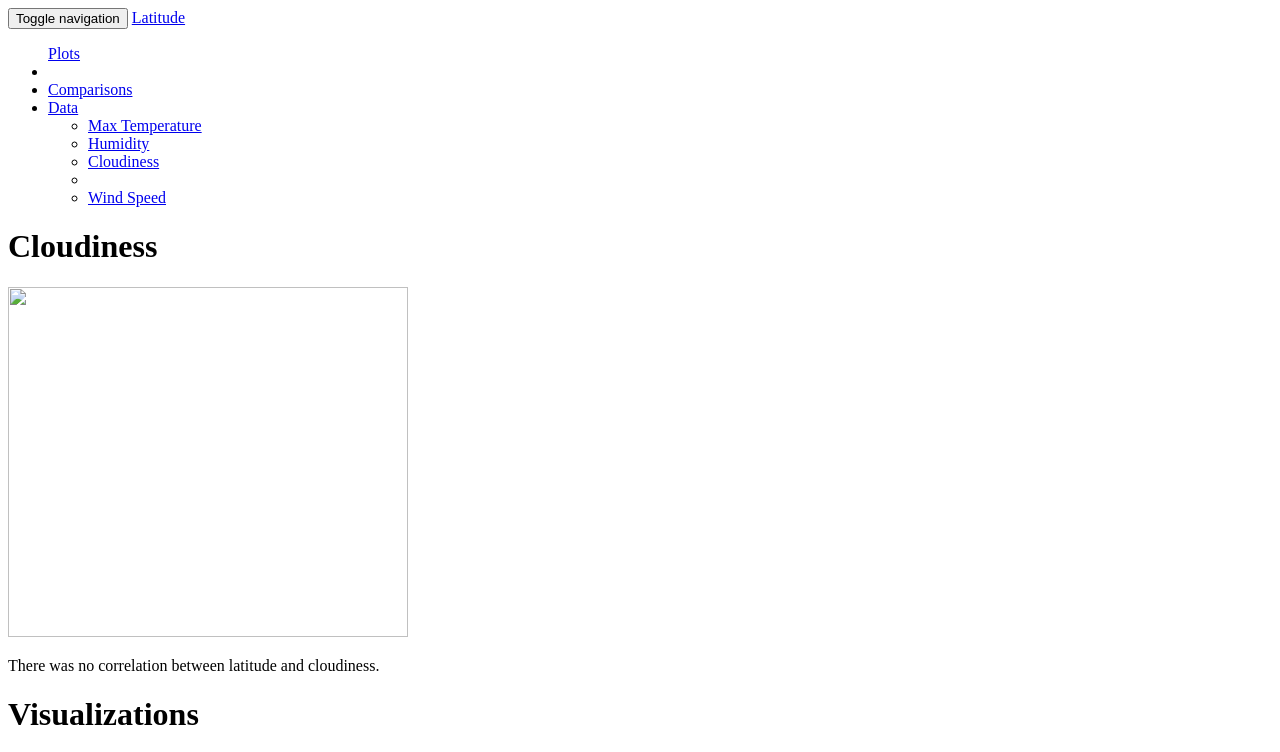
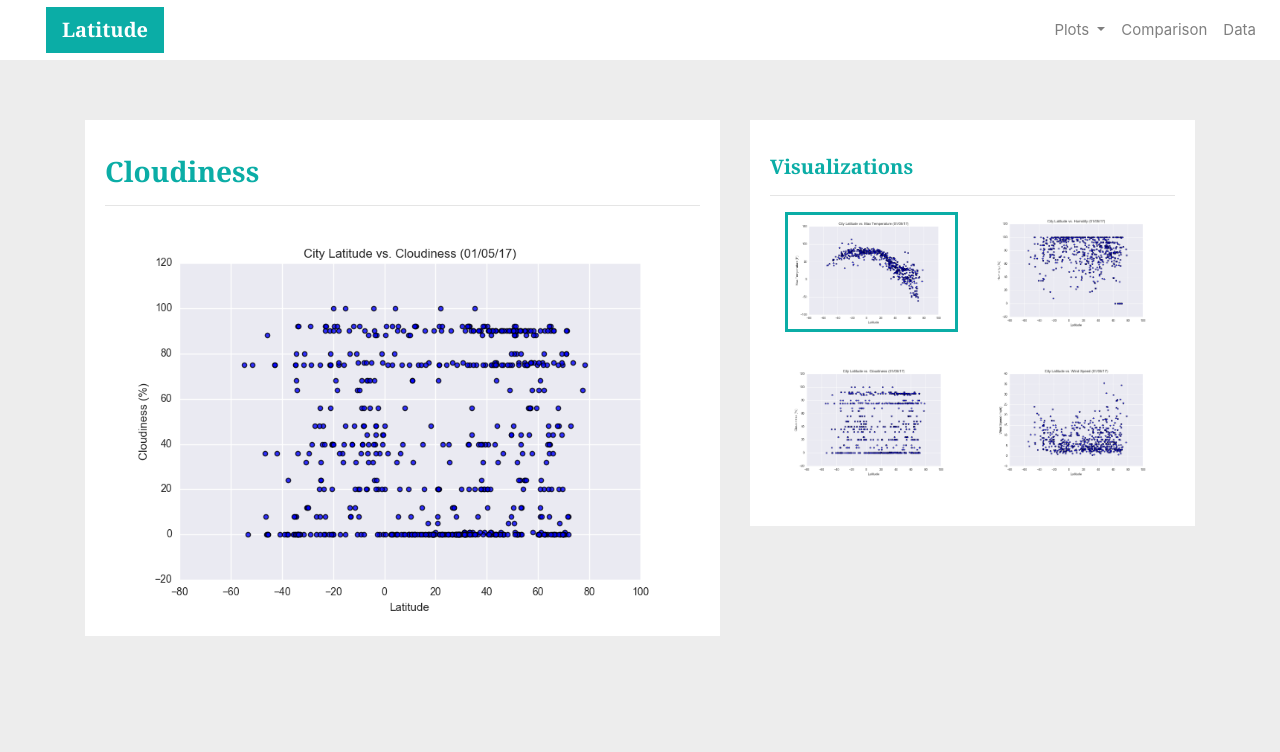
Before and after one commit to browsdower/Web-Design-Challenge, a plain HTML site: page cloudiness.html in a window 1280 px wide. Shown: the top 752 px of the page. Drawn offline with nearby package versions, Linux system fonts and the light colour scheme.

Commit message:
html updates

```diff
--- a/cloudiness.html
+++ b/cloudiness.html
@@ -1,92 +1,121 @@
 <!DOCTYPE html>
 <html lang="en-us">
 
-<head>
+    <html>
+        <head>
+        <meta charset="utf-8">
+        <title>Bootstrap Visualization Dashboard</title>
+        <!-- <meta name="viewport" content="width=device-width, initial-scale=1"> -->
 
-  <meta charset="UTF-8">
-  <title>Latitude vs. Cloudiness</title>
+        <!-- Bootstrap CSS -->
+        <link rel="stylesheet" href="https://maxcdn.bootstrapcdn.com/bootstrap/4.0.0/css/bootstrap.min.css" integrity="sha384-Gn5384xqQ1aoWXA+058RXPxPg6fy4IWvTNh0E263XmFcJlSAwiGgFAW/dAiS6JXm" crossorigin="anonymous">
 
-  <!-- <link rel="stylesheet" href="https://maxcdn.bootstrapcdn.com/bootstrap/3.3.6/css/bootstrap.min.css">
-  <link rel="stylesheet" href="style.css"> -->
-</head>
+        <!--CSS Link-->
+        <link rel="stylesheet" type="text/css" href="style.css">
 
-<body>
-        <nav class="navbar navbar-default">
-                <div class="container-fluid">
+      </head>
 
-                  <div class="navbar-header">
-                    <button type="button" class="navbar-toggle collapsed" data-toggle="collapse" data-target="#bs-example-navbar-collapse-1" aria-expanded="false">
-                      <span class="sr-only">Toggle navigation</span>
-                      <span class="icon-bar"></span>
-                      <span class="icon-bar"></span>
-                      <span class="icon-bar"></span>
-                    </button>
-                    <a class="navbar-brand" href="Landing.html">Latitude</a>
+      <body>
+        <!-- Navigation Section -->
+        <div class="navigation">
+          <nav class="navbar navbar-expand-lg navbar-light">
+            <a class="navbar-brand" style="background-color: #0BADA6;" href="index.html">Latitude</a>
+            <button class="navbar-toggler  border border-white" type="button" data-toggle="collapse" data-target="#navbarNavDropdown" aria-controls="navbarNavDropdown" aria-expanded="false" aria-label="Toggle navigation">
+              <span class="navbar-toggler-icon"></span>
+            </button>
+            <div class="collapse navbar-collapse" id="navbarNavDropdown">
+              <ul class="navbar-nav ml-auto">
+                <li class="nav-item dropdown">
+                  <a class="nav-link dropdown-toggle" href="#" id="navbarDropdownMenuLink" data-toggle="dropdown" aria-haspopup="true" aria-expanded="false">
+                    Plots
+                  </a>
+                  <div class="dropdown-menu" aria-labelledby="navbarDropdownMenuLink">
+                    <a class="dropdown-item active" href="cloudiness.html">Cloudiness</a>
+                    <a class="dropdown-item" href="humidity.html">Humidity</a>
+                    <a class="dropdown-item" href="wind.html">Wind Speed</a>
+                    <a class="dropdown-item" href="temp.html">Max Temperature</a>
+                  </div>
+                </li>
+                <li class="nav-item">
+                  <a class="nav-link" href="comparisons.html">Comparison</a>
+                </li>
+                <li class="nav-item">
+                  <a class="nav-link" href="data.html">Data</a>
+                </li>
+
+              </ul>
+            </div>
+          </nav>
+        </div>
+        <!-- Content Section -->
+        <div class="container">
+          <div class="row">
+            <div class="col-lg-7 col-md-12">
+              <!-- Left box  -->
+              <div class="box" style="padding-bottom: 5px;">
+                <h3 class="title">Cloudiness</h3>
+                <hr>
+                <img src="Resources/assets/images/Fig3.png" alt="CloudinessGraph">
+
+                <!-- <p>As expected, the weather becomes significantly warmer as one approaches the equator (0 Deg. Latitude).
+                  More interestingly, however, is the fact that the southern hemisphere tends to be warmer this time of the
+                  year than the northern hemisphere. This may be due to the tilt of the earth at the time of the year this
+                  data was gathered.</p> -->
+
+              </div>
+            </div>
+            <div class="col-lg-5 col-md-12">
+              <!-- Right Box -->
+              <div class="box">
+                <h5 class="title">Visualizations</h5>
+                <hr>
+
+
+                <div class="container">
+                  <div class="row" style="padding-bottom: 30px;">
+                    <div class="col-6">
+                      <a href="temp.html">
+                        <img class="panel active" src="Resources/assets/images/Fig1.png" alt="Max Temperature Image">
+                      </a>
+                    </div>
+                    <div class="col-6">
+                      <a href="humidity.html">
+                        <img class="panel" src="Resources/assets/images/Fig2.png" alt="Humidity Graph">
+                      </a>
+                    </div>
                   </div>
 
+                  <div class="row" style="padding-bottom: 30px;">
+                    <div class="col-6">
+                      <a href="cloudiness.html">
+                        <img class="panel" src="Resources/assets/images/Fig3.png" alt="Cloudiness Graph">
+                      </a>
+                    </div>
+                    <div class="col-6">
+                      <a href="wind.html">
+                        <img class="panel" src="Resources/assets/images/Fig4.png" alt="Wind Speed Graph">
+                      </a>
+                    </div>
 
-                  <div class="collapse navbar-collapse" id="bs-example-navbar-collapse-1">
 
-                    <ul class="nav navbar-nav navbar-right">
-                        <a href="#" class="dropdown-toggle" data-toggle="dropdown" role="button" aria-haspopup="true" aria-expanded="false">Plots <span class="caret"></span></a>
-                        <li class="dropdown"></li>
-                        <li><a href="Comparisons.html">Comparisons</a></li>
-                      <li><a href="Data.html">Data</a></li>
-                        <ul class="dropdown-menu">
-                          <li><a href="Max Temp.html">Max Temperature</a></li>
-                          <li><a href="Humidity.html">Humidity</a></li>
-                          <li><a href="Cloudiness.html">Cloudiness</a></li>
-                          <li role="separator" class="divider"></li>
-                          <li><a href="Wind Speed.html">Wind Speed</a></li>
-                        </ul>
-                      </li>
-                    </ul>
                   </div>
                 </div>
-              </nav>
 
-              <div class="container">
-                  <div class="row">
-                   <div class="col-md-1"></div>
-                     <div class="col-md-6">
-                    <h1>Cloudiness</h1>
-                      <img src="Cloudiness.png" width="400" height="350">
-                      <p>There was no correlation between latitude and cloudiness.</p>
-                   </div>
-                     <div class="col-md-4 sidebar">
-                      <div class="row">
-                        <div class="col-md-12">
-                          <h1>Visualizations</h1>
-                        </div>
-                      </div>
-                     <div class="row">
 
-                        <div class="col-md-3">
-                             <a href="Max Temp.html">Max Temperature<img src="Max Temp.png" width="200px" height="150px"></a>
-                        </div>
-                        <div class="col-md-3"></div>
+              </div>
+            </div>
+          </div>
+        </div>
+        <!-- Footer Section -->
+        <!-- <footer>
+          <div class="footer">Copyright © Gabriela Cantu 2018</div>
+        </footer>
 
-                        <div class="col-md-3">
-                             <a href="Humidity.html">Humidity<img src="Humidity.png" width="200px" height="150px"></a>
-                        </div>
-                        <div class="col-md-3"></div>
-                     </div>
-                     <div class ="row">
+        Bootstrap JS -->
+        <!-- <script src="https://code.jquery.com/jquery-3.2.1.slim.min.js" integrity="sha384-KJ3o2DKtIkvYIK3UENzmM7KCkRr/rE9/Qpg6aAZGJwFDMVNA/GpGFF93hXpG5KkN" crossorigin="anonymous"></script>
+        <script src="https://cdnjs.cloudflare.com/ajax/libs/popper.js/1.12.9/umd/popper.min.js" integrity="sha384-ApNbgh9B+Y1QKtv3Rn7W3mgPxhU9K/ScQsAP7hUibX39j7fakFPskvXusvfa0b4Q" crossorigin="anonymous"></script>
+        <script src="https://maxcdn.bootstrapcdn.com/bootstrap/4.0.0/js/bootstrap.min.js" integrity="sha384-JZR6Spejh4U02d8jOt6vLEHfe/JQGiRRSQQxSfFWpi1MquVdAyjUar5+76PVCmYl" crossorigin="anonymous"></script> -->
 
-                        <div class="col-md-3">
-                          <a href="Cloudiness.html">Cloudiness<img src="Cloudiness.png" width="200px" height="150px"></a>
-                        </div>
-                        <div class="col-md-3"></div>
 
-                        <div class="col-md-3">
-                          <a href="Wind Speed.html">Wind Speed<img src="Wind Speed.png" width="200px" height="150px"></a>
-                        </div>
-                        <div class="col-md-3"></div>
-                      </div>
-                   </div>
-                  <div class="col-md-1"></div>
-                </div>
-              </div>
-              </body>
 
-</html>
+      </body></html>
```
Also changed, not shown: humidity.html (+118 -0 lines), temp.html (+2 -1 lines), wind.html (+118 -0 lines).
